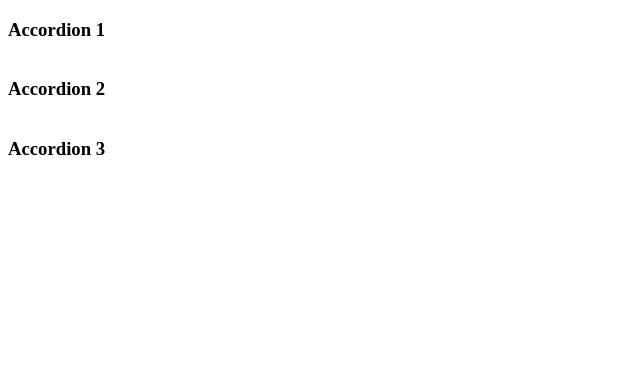
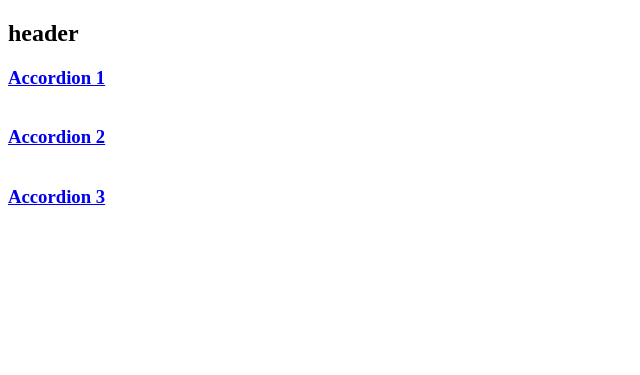
Before and after one commit to mjurkian/npm-accordion, a website built with webpack: page index.html in a window 1280 px wide. Shown: the whole page, without its empty margins (0-640 px from the left). Built offline with nearby package versions, Linux system fonts and the light colour scheme.

Commit message:
No CSS req

```diff
--- a/index.html
+++ b/index.html
@@ -15,7 +15,7 @@
 
 <section class="accordion-container">
 
-
+<h1>header</h1>
 
     <!--<div class="accordion">-->
         <!--<div class="accordion__header">-->
@@ -125,7 +125,7 @@
 
 
 
-    <a class="accordion"><h3>Accordion 1</h3></a>
+    <a href="#" class="accordion"><h3>Accordion 1</h3></a>
     <div class="panel">
         <p>Lorem ipsum dolar sit amet, consectetur adipiscing elit, sed do eiusmod tempor incididunt ut labore er dolore
             magna alique. Lorem ipsum dolar sit amet, consectetur adipiscing elit, sed do eiusmod tempor incididunt ut
@@ -147,7 +147,7 @@
             adipiscing elit, sed do eiusmod tempor incididunt ut labore er dolore magna alique.</p>
     </div>
 
-    <a class="accordion"><h3>Accordion 2</h3></a>
+    <a href="#" class="accordion"><h3>Accordion 2</h3></a>
     <div class="panel">
         <p> Lorem ipsum dolar sit amet, consectetur adipiscing elit, sed do eiusmod tempor incididunt ut labore er
             dolore magna alique. Lorem ipsum dolar sit amet, consectetur adipiscing elit, sed do eiusmod tempor
@@ -162,7 +162,7 @@
             sed do eiusmod tempor incididunt ut labore er dolore magna alique.</p>
     </div>
 
-    <a class="accordion"><h3>Accordion 3</h3></a>
+    <a href="#" class="accordion"><h3>Accordion 3</h3></a>
     <div class="panel">
         <p> Lorem ipsum dolar sit amet, consectetur adipiscing elit, sed do eiusmod tempor incididunt ut labore er
             dolore magna alique. Lorem ipsum dolar sit amet, consectetur adipiscing elit, sed do eiusmod tempor
--- a/src/style.scss
+++ b/src/style.scss
@@ -1,6 +1,6 @@
 .accordion {
   //position: relative;
- // display: block;
+  //display: block;
 }
 
 .panel, .accordion__content {
```
